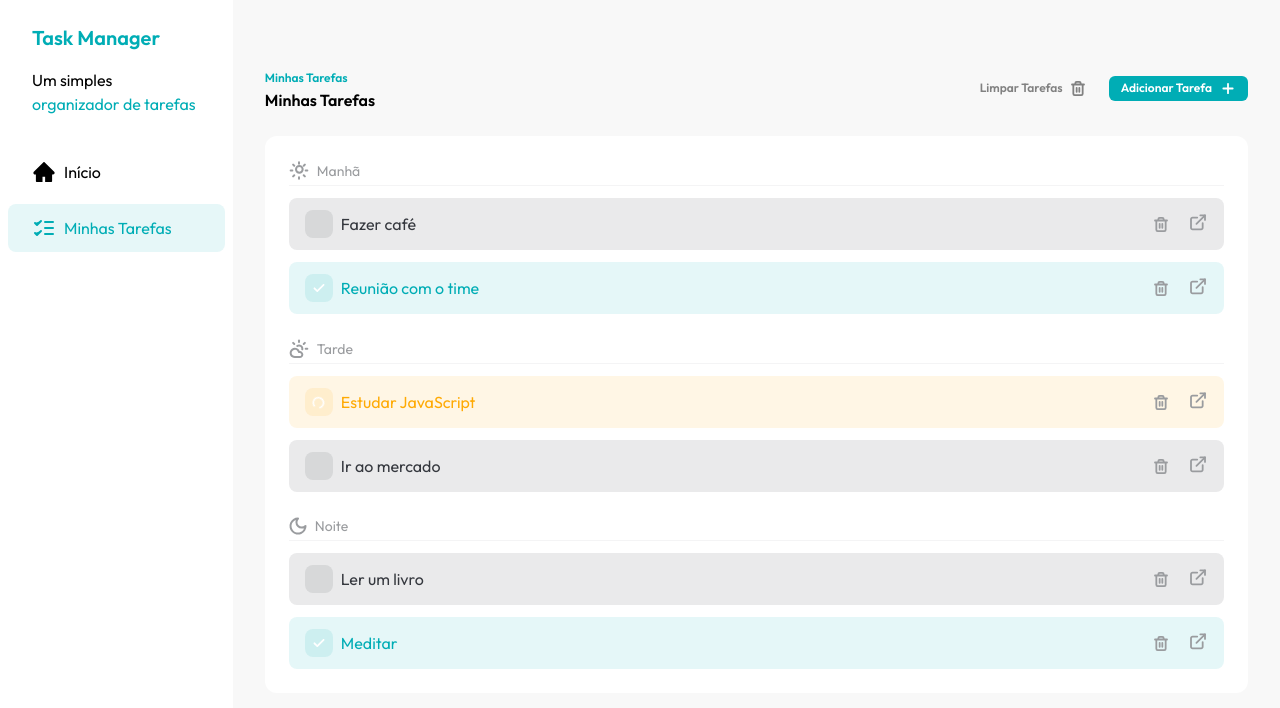
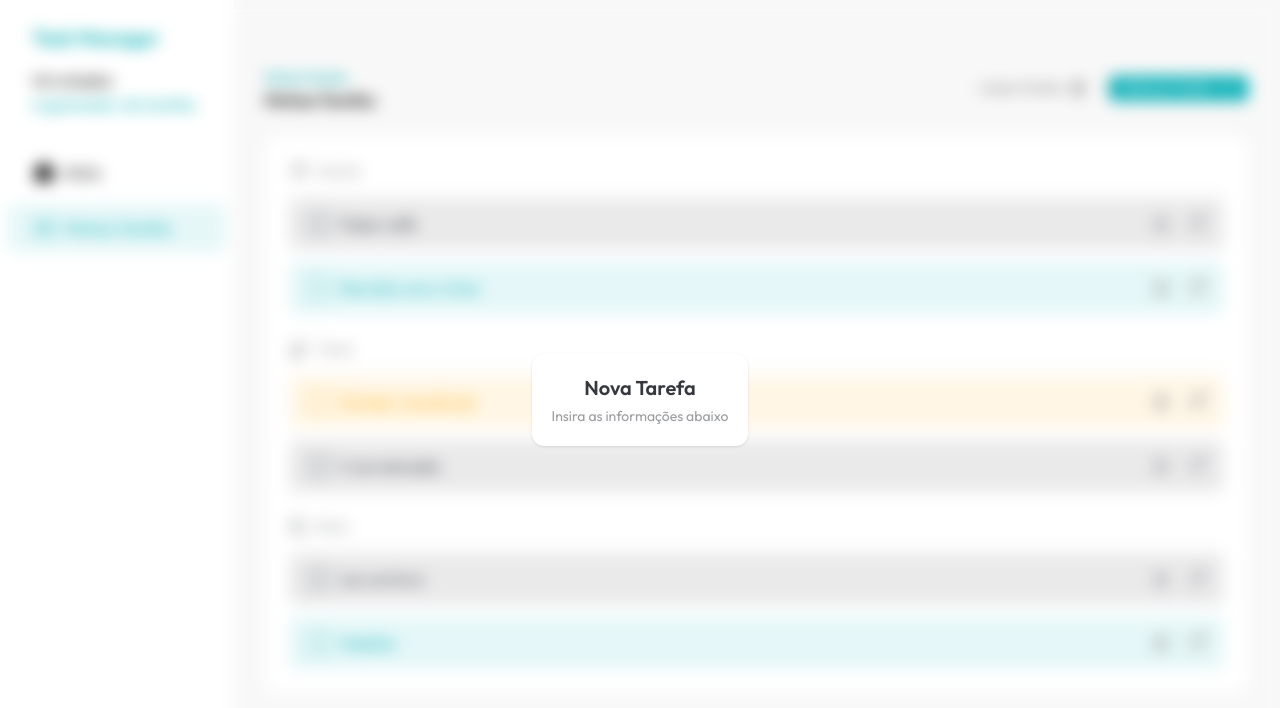
Before and after one commit to carlosEA28/fsc-task-manager, a React (Vite) app: page / in a window 1280 px wide. Both pictures are taken after a click on the button "Adicionar Tarefa". Shown: the top 708 px of the page. Built offline with nearby package versions, Linux system fonts and the light colour scheme.

Commit message:
feat: add initial AddTaskDialogComponent

```diff
--- a/package.json
+++ b/package.json
@@ -23,6 +23,7 @@
     "eslint": "^9.30.1",
     "eslint-plugin-react-hooks": "^5.2.0",
     "eslint-plugin-react-refresh": "^0.4.20",
+    "eslint-plugin-simple-import-sort": "^12.1.1",
     "globals": "^16.3.0",
     "tailwindcss": "^4.1.11",
     "vite": "^7.0.3",
--- /dev/null
+++ b/src/components/AddTaskDialog.jsx
@@ -0,0 +1,20 @@
+import { createPortal } from "react-dom";
+
+const AddTaskDialog = ({ isOpen }) => {
+  if (!isOpen) return null;
+
+  return createPortal(
+    <div className="fixed top-0 left-0 bottom-0 backdrop-blur h-screen w-screen flex items-center justify-center">
+      {/* DIALOG */}
+      <div className="p-5 rounded-xl bg-white text-center shadow">
+        <h2 className="text-[#35383E] font-semibold text-xl">Nova Tarefa</h2>
+        <p className="text-sm text-[#9A9C9F] mt-1">
+          Insira as informações abaixo
+        </p>
+      </div>
+    </div>,
+    document.body
+  );
+};
+
+export default AddTaskDialog;
--- a/src/components/Tasks.jsx
+++ b/src/components/Tasks.jsx
@@ -11,9 +11,11 @@ import { useState } from "react";
 import { TASKS } from "../constants/tasks";
 import TaskItem from "./TaskItem";
 import { toast } from "sonner";
+import AddTaskDialog from "./AddTaskDialog";
 
 const Tasks = () => {
   const [tasks, setTasks] = useState(TASKS);
+  const [addTaskDialogIsOpen, setAddTaskDialogIsOpen] = useState(false);
 
   const morningTasks = tasks.filter((task) => task.time === "morning");
   const afternoonTasks = tasks.filter((task) => task.time === "afternoon");
@@ -70,10 +72,15 @@ const Tasks = () => {
             <TrashIcon />
           </Button>
 
-          <Button variant="primary">
+          <Button
+            variant="primary"
+            onClick={() => setAddTaskDialogIsOpen(true)}
+          >
             Adicionar Tarefa
             <AddIcon />
           </Button>
+
+          <AddTaskDialog isOpen={addTaskDialogIsOpen} />
         </div>
       </div>
 
```
Also changed, not shown: eslint.config.js (+12 -12 lines), 1 other file (tests, documents, lock files or other folders).
